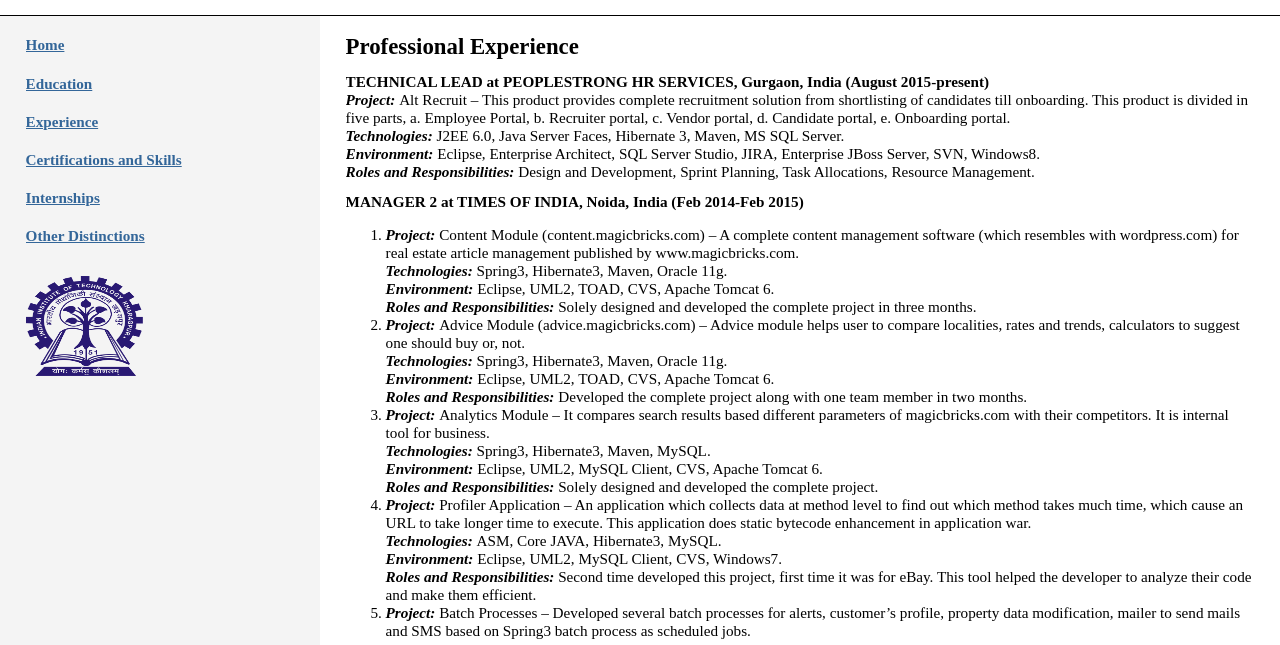
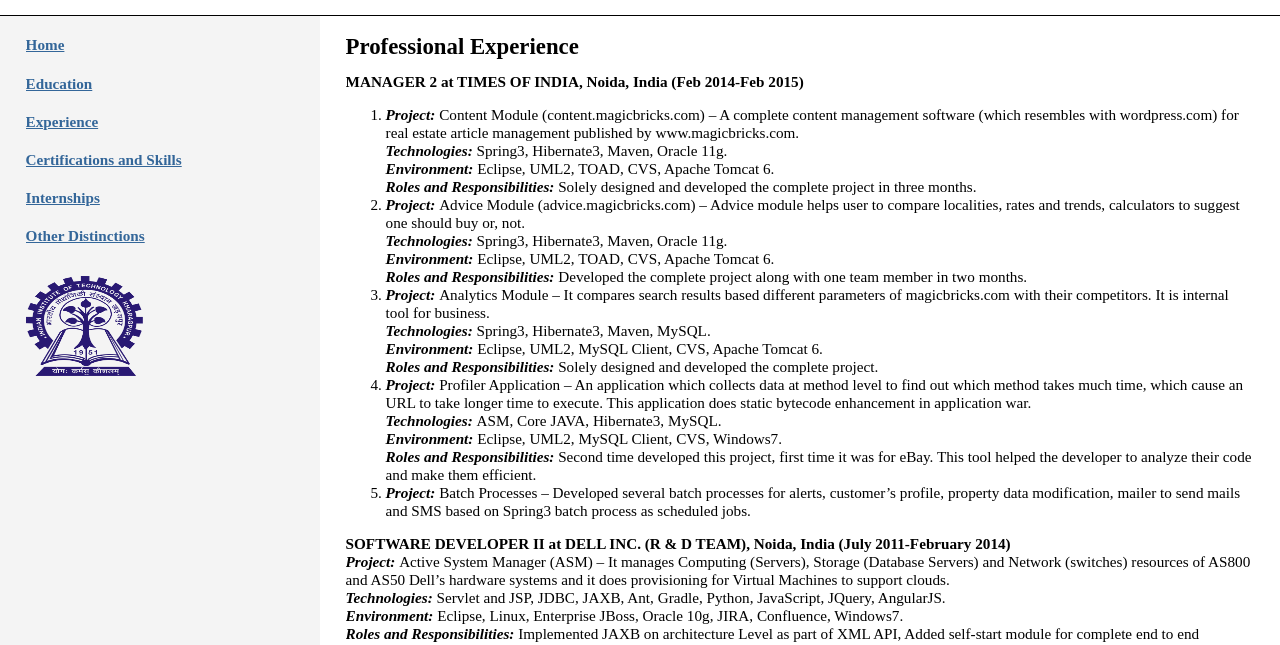
Before and after one commit to rameshrjha/rameshrjha.github.io, a plain HTML site: page workexp.html in a window 1280 px wide. Shown: the part 38-683 px from the top of the page. Drawn offline with Linux system fonts and the light colour scheme.

Commit message:
Update workexp.html
removing

```diff
--- a/workexp.html
+++ b/workexp.html
@@ -20,13 +20,6 @@
 		<!--	</div> -->
 
 			<p>
-
-			<b>TECHNICAL LEAD at PEOPLESTRONG HR SERVICES, Gurgaon, India (August 2015-present)</b><br>
-<b><i>Project: </i></b>Alt Recruit – This product provides complete recruitment solution from shortlisting of candidates till onboarding. This product is divided in five parts, a. Employee Portal, b. Recruiter portal, c. Vendor portal, d. Candidate portal, e. Onboarding portal. <br>
-<b><i>Technologies: </i></b>J2EE 6.0, Java Server Faces, Hibernate 3, Maven, MS SQL Server. <br>
-<b><i>Environment: </i></b>Eclipse, Enterprise Architect, SQL Server Studio, JIRA, Enterprise JBoss Server, SVN, Windows8. <br>
-  <b><i>Roles and Responsibilities: </i></b>Design and Development, Sprint Planning, Task Allocations, Resource Management.
-  </p> <p></p><p>
 
 			<b>MANAGER 2 at TIMES OF INDIA, Noida, India (Feb 2014-Feb 2015)</b>
 <ol><li>
```
